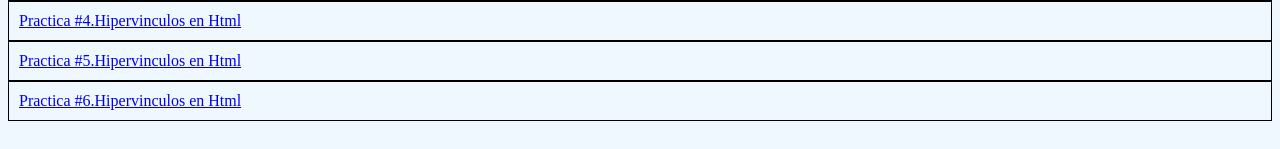
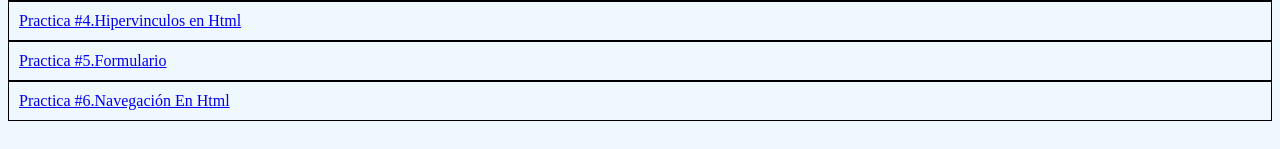
Before and after one commit to XimenaBlancass/XimenaBlancass.github.io, a plain HTML site: page Index.html in a window 1280 px wide. Shown: the part 277-426 px from the top of the page. Drawn offline with Linux system fonts and the light colour scheme.

Commit message:
Agregue los faltantes

```diff
--- a/Index.html
+++ b/Index.html
@@ -35,10 +35,10 @@
             <a href="Practica4.html" target="_blank">Practica #4.Hipervinculos en Html</a>
         </div>
         <div class="lista">
-            <a href="Practica3.html" target="_blank">Practica #5.Hipervinculos en Html</a>
+            <a href="Practica5.html" target="_blank">Practica #5.Formulario</a>
         </div>
         <div class="lista">
-            <a href="Practica3.html" target="_blank">Practica #6.Hipervinculos en Html</a>
+            <a href="Practica6.html" target="_blank">Practica #6.Navegación En Html</a>
         </div>
 
 
```
